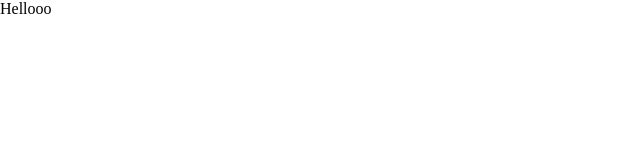
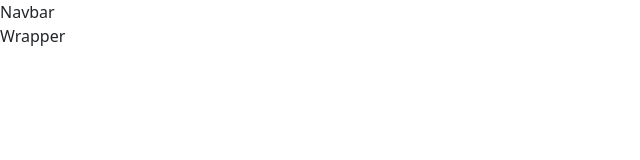
Before and after one commit to gurvinderdehl/User-Directory, a React (Create React App) app: page / in a window 1280 px wide. Shown: the top 160 px of the page, without its empty margins (0-640 px from the left). Built offline with nearby package versions, Linux system fonts and the light colour scheme.

Commit message:
files for components added

```diff
--- a/src/App.js
+++ b/src/App.js
@@ -1,8 +1,13 @@
 import React from "react";
-
+import Navbar from "./components/Navbar";
+import Wrapper from "./components/Wrapper";
 function App(){
  return (
-   <div>Hellooo</div>
+   <div>
+     <Navbar />
+     <Wrapper />
+   </div>
+
  )
 }
 
--- /dev/null
+++ b/src/components/Navbar/index.js
@@ -0,0 +1,11 @@
+import React from "react";
+
+function Navbar(){
+    return (
+        <div>Navbar</div>
+    )
+
+}
+
+
+export default Navbar;
--- /dev/null
+++ b/src/components/Wrapper/index.js
@@ -0,0 +1,11 @@
+import React from "react";
+
+function Wrapper(){
+    return (
+        <div>Wrapper</div>
+    )
+
+}
+
+
+export default Wrapper;
--- a/src/index.js
+++ b/src/index.js
@@ -2,7 +2,7 @@ import React from 'react';
 import ReactDOM from 'react-dom';
 import './index.css';
 import App from './App';
-//import 'bootstrap/dist/css/bootstrap.min.css';
+import 'bootstrap/dist/css/bootstrap.min.css';
 
 
 ReactDOM.render( <App />,document.getElementById('root'));
```
